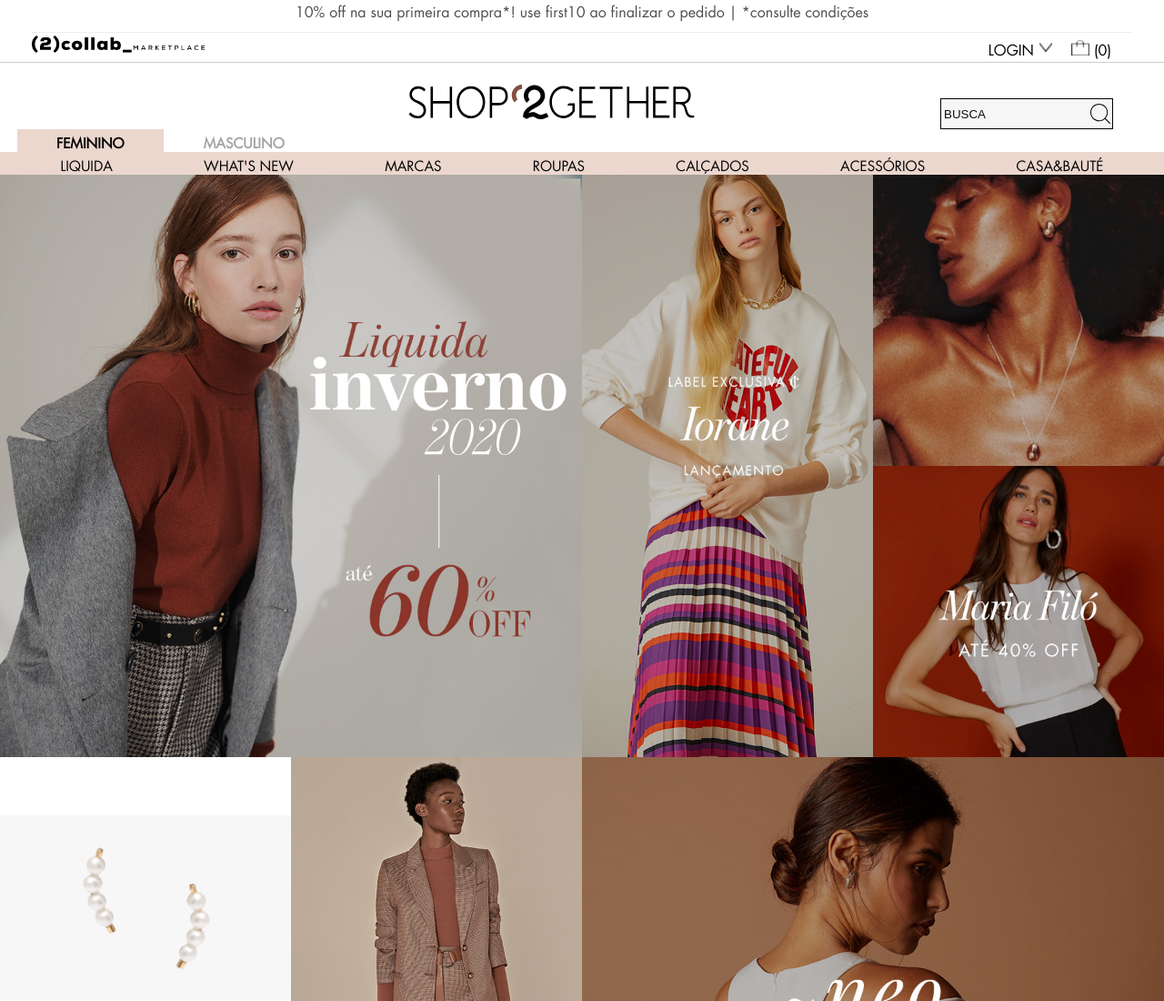
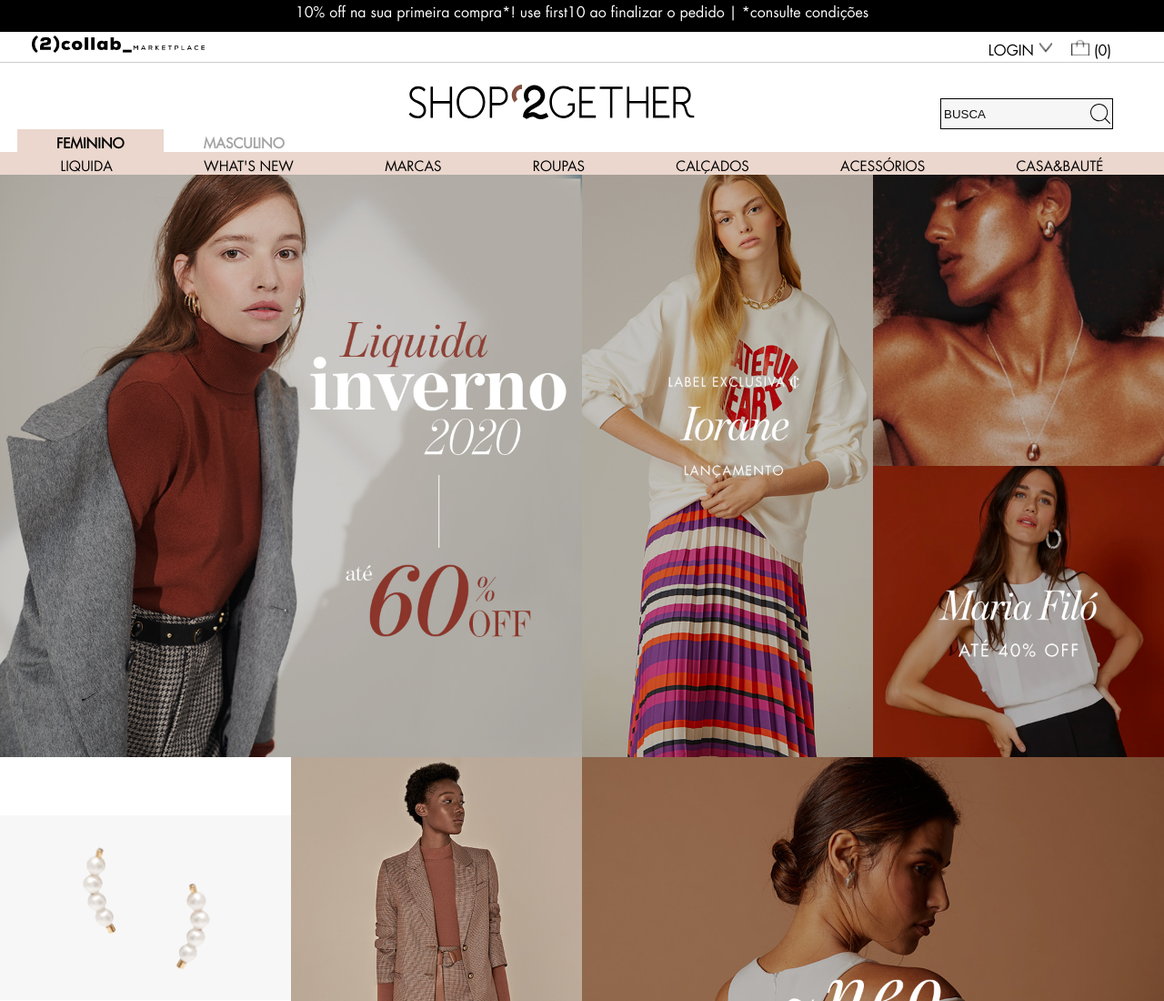
Before and after one commit to blopah/shop2gether, a plain HTML site: page index.html in a window 1280 px wide. Shown: the top 1100 px of the page at 91% size. Drawn offline with Linux system fonts and the light colour scheme.

Commit message:
cor da promo invertida

```diff
--- a/homecss.css
+++ b/homecss.css
@@ -27,8 +27,8 @@ header {
 /* PRIMEIRA BARRA DO HEADER */
 
 article.promo {
-    background-color: white;
-    color: rgba(0, 0, 0, 0.7);
+    color: white;
+    background-color: rgba(0, 0, 0, 1);
     text-align: center;
     padding: 6px 0 6px 0;
     width: 100%;
```
